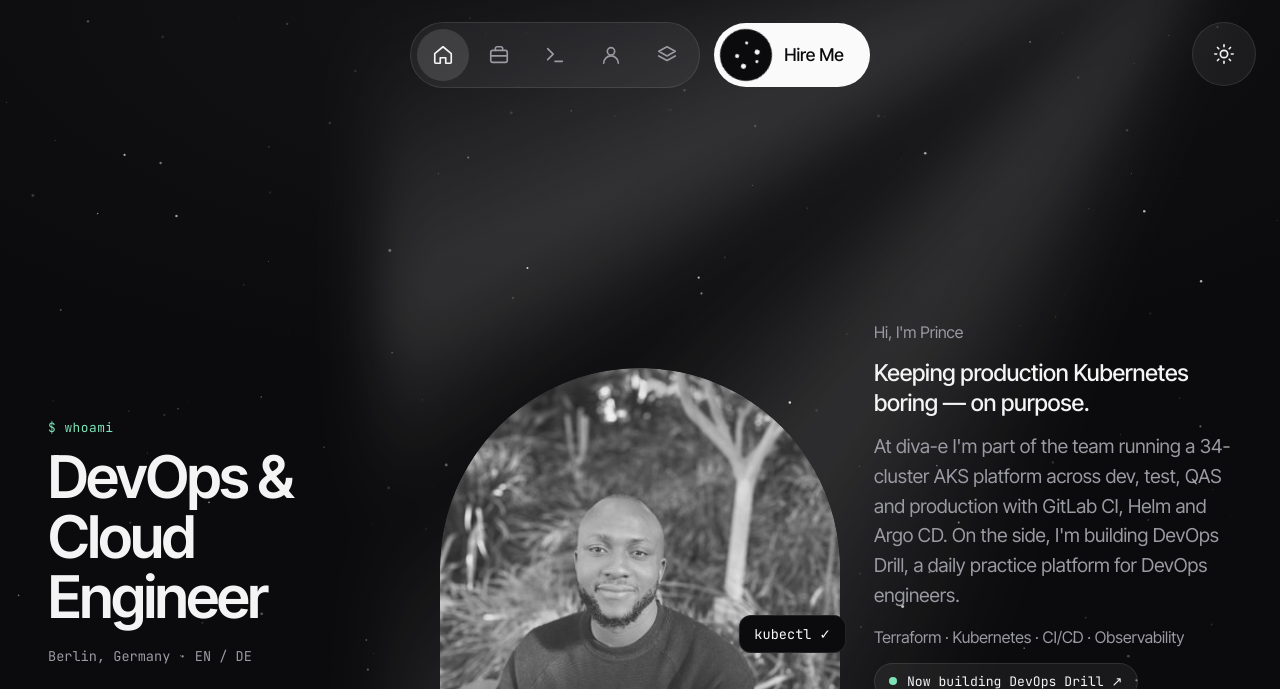
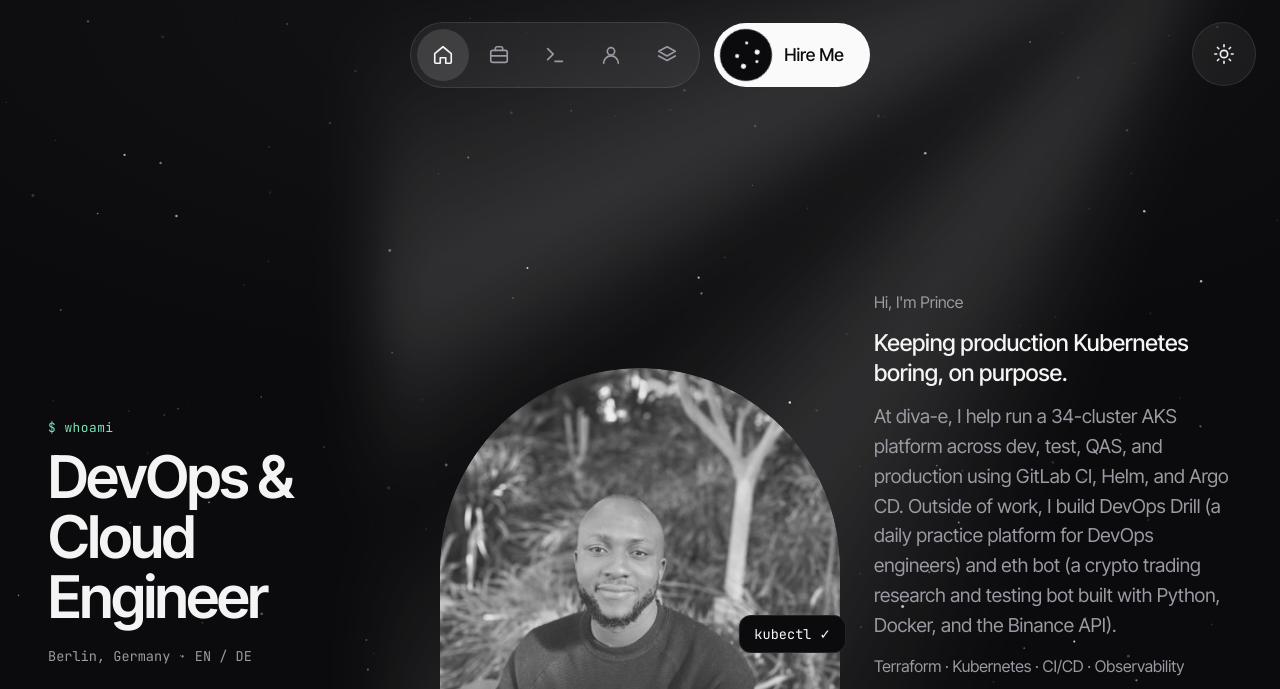
Before and after one commit to Princeonuoha/portfolio-website, a plain HTML site: page index.html in a window 1280 px wide. Shown: the top 689 px of the page. Drawn offline with Linux system fonts and the light colour scheme.

Commit message:
Update hero intro wording
Co-Authored-By: Claude Opus 5.5 <noreply@anthropic.com>

```diff
--- a/index.html
+++ b/index.html
@@ -67,8 +67,8 @@
 
       <div class="hero-right reveal">
         <p class="muted">Hi, I'm Prince</p>
-        <p class="lead">Keeping production Kubernetes boring — on purpose.</p>
-        <p class="muted big">At diva-e I'm part of the team running a 34-cluster AKS platform across dev, test, QAS and production with GitLab CI, Helm and Argo CD. On the side, I'm building DevOps Drill, a daily practice platform for DevOps engineers.</p>
+        <p class="lead">Keeping production Kubernetes boring, on purpose.</p>
+        <p class="muted big">At diva-e, I help run a 34-cluster AKS platform across dev, test, QAS, and production using GitLab CI, Helm, and Argo CD. Outside of work, I build DevOps Drill (a daily practice platform for DevOps engineers) and eth bot (a crypto trading research and testing bot built with Python, Docker, and the Binance API).</p>
         <p class="muted">Terraform · Kubernetes · CI/CD · Observability</p>
         <a class="building mono" href="https://www.devopsdrill.com" target="_blank" rel="noopener"><i></i>Now building DevOps Drill ↗</a>
         <div class="hero-links">
```
